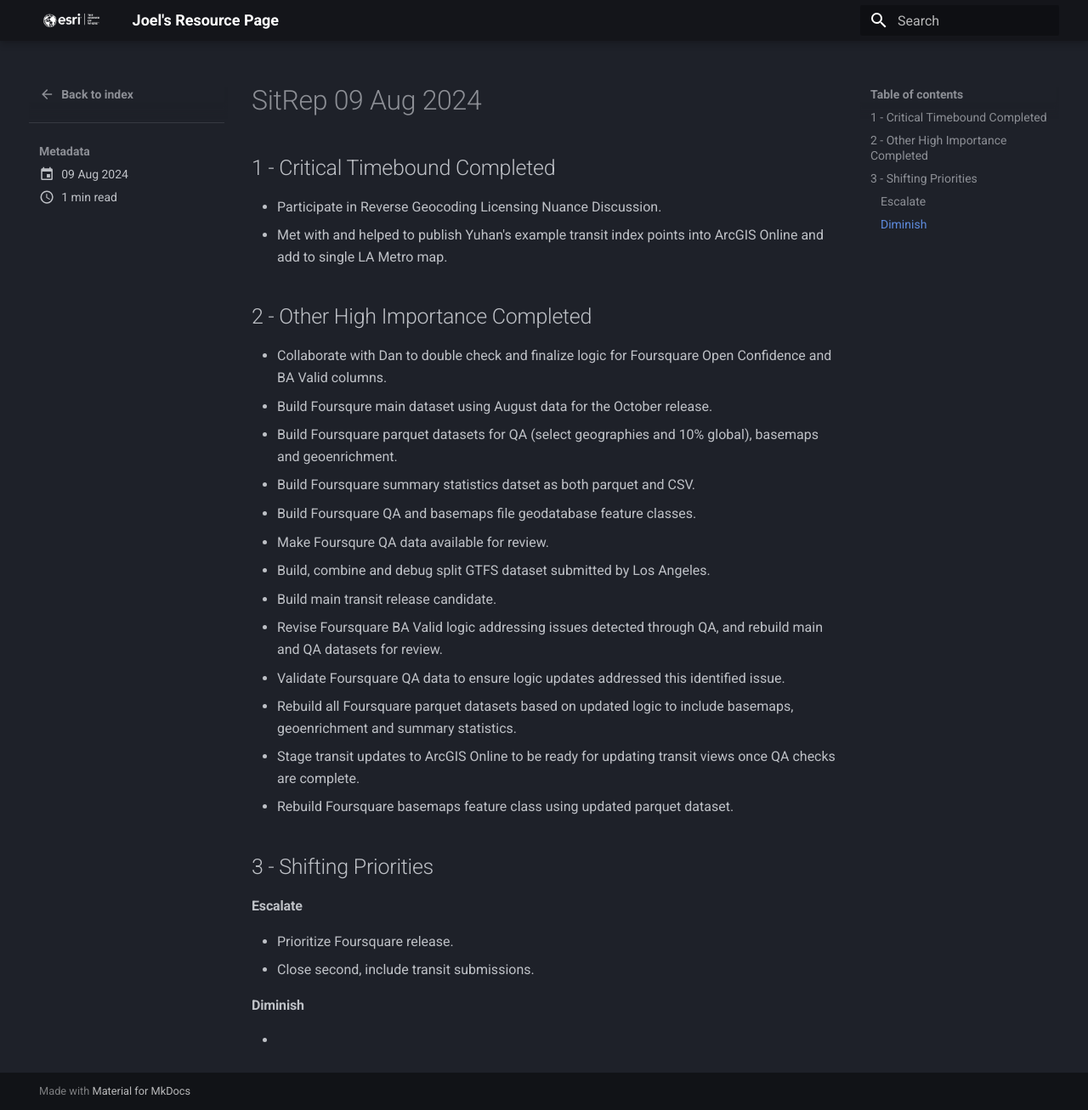
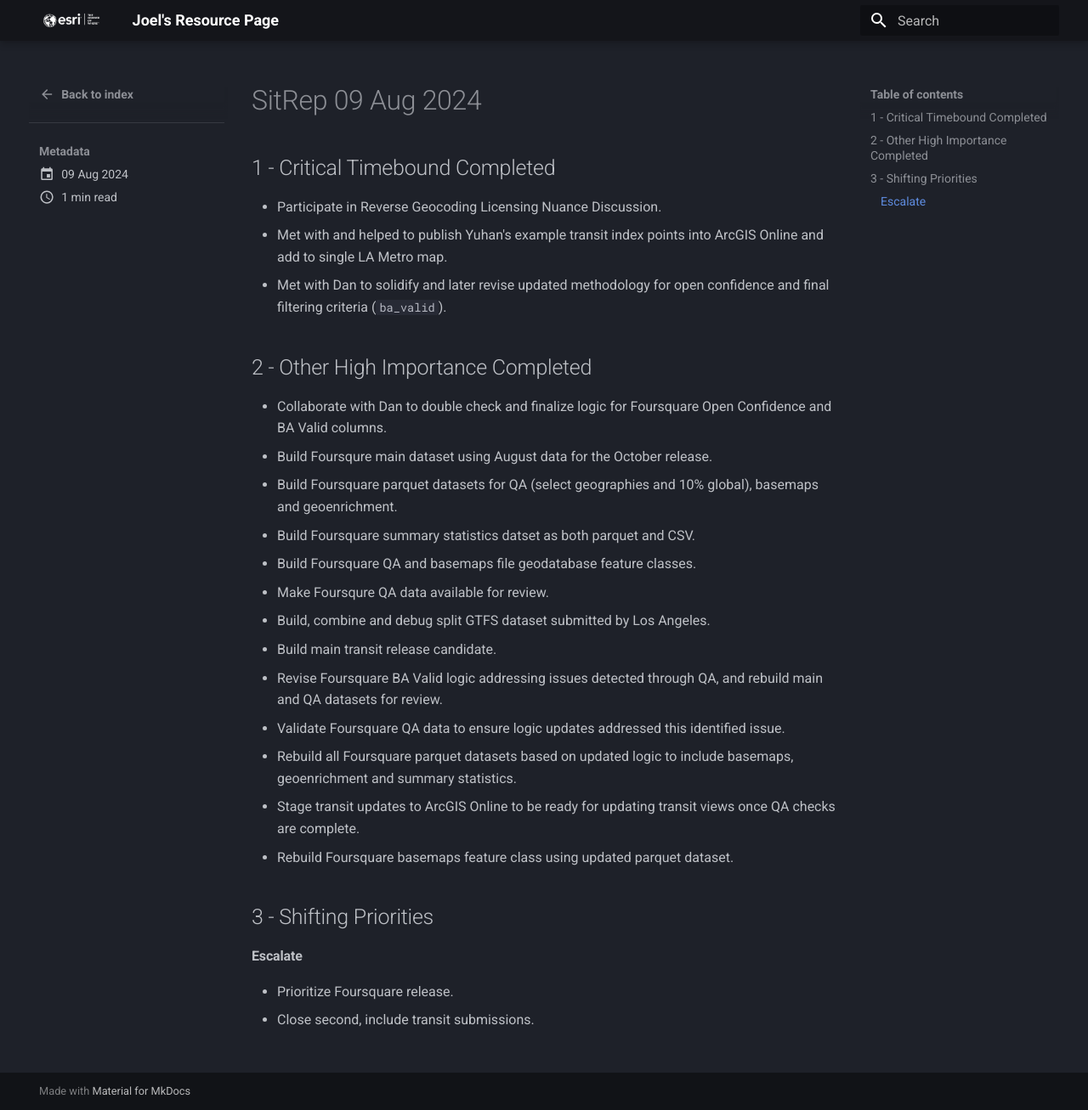
Before and after one commit to knu2xs/esri-resource-page, an MkDocs documentation site: the page built from docs/sitreps/posts/sitrep_20240809.md, in a window 1280 px wide and 1307 px high. Shown: the whole window at 85% size. Built offline with MkDocs 1.6.1 and Material for MkDocs 9.7.7, drawn with Linux system fonts in a browser that asks for light colours.

Commit message:
update sitreps

```diff
--- a/docs/sitreps/posts/sitrep_20240809.md
+++ b/docs/sitreps/posts/sitrep_20240809.md
@@ -8,6 +8,7 @@
 
 - Participate in Reverse Geocoding Licensing Nuance Discussion.
 - Met with and helped to publish Yuhan's example transit index points into ArcGIS Online and add to single LA Metro map.
+- Met with Dan to solidify and later revise updated methodology for open confidence and final filtering criteria (`ba_valid`).
 
 ## 2 - Other High Importance Completed
 
@@ -31,7 +32,3 @@
 
 - Prioritize Foursquare release.
 - Close second, include transit submissions.
-
-#### Diminish
-
--
```
